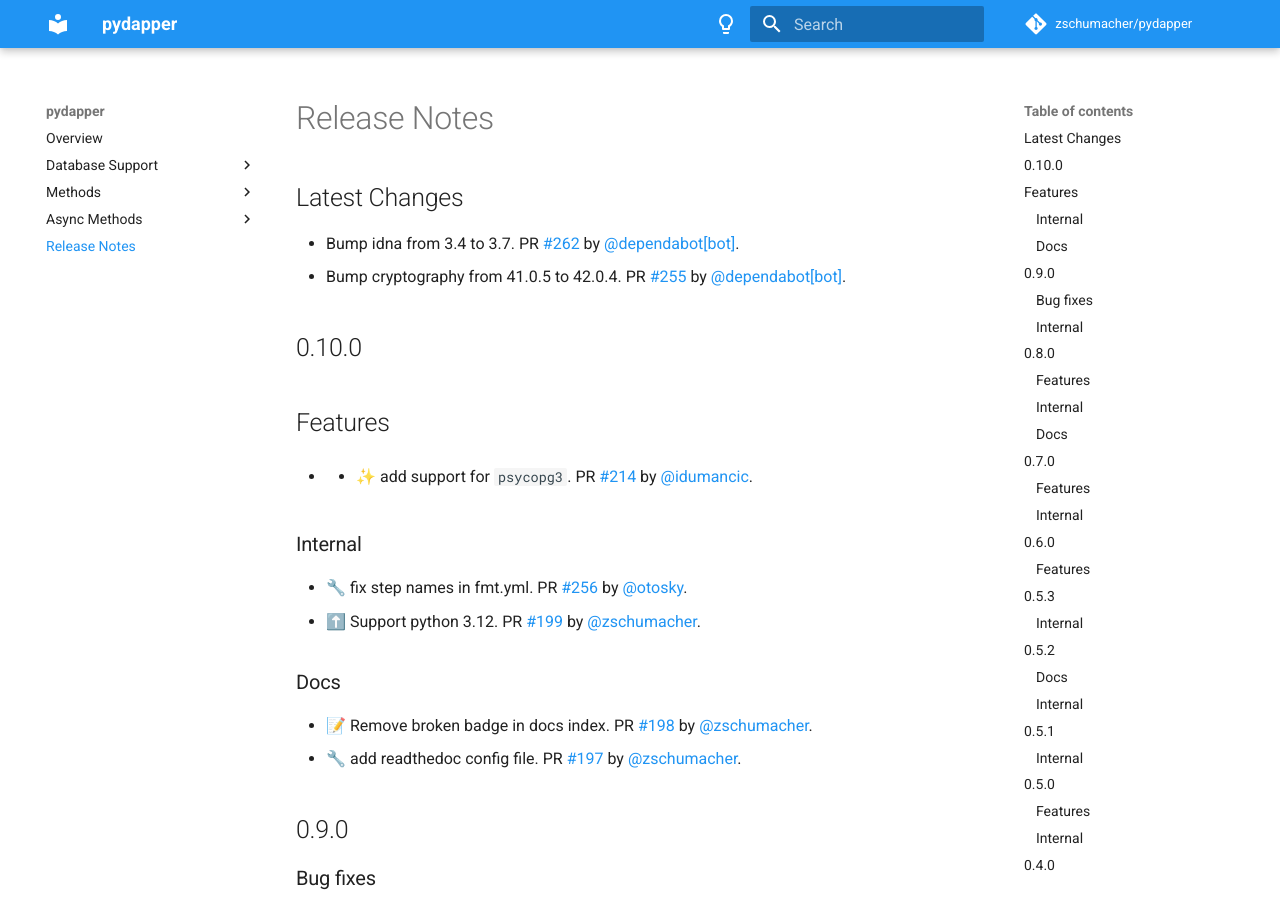
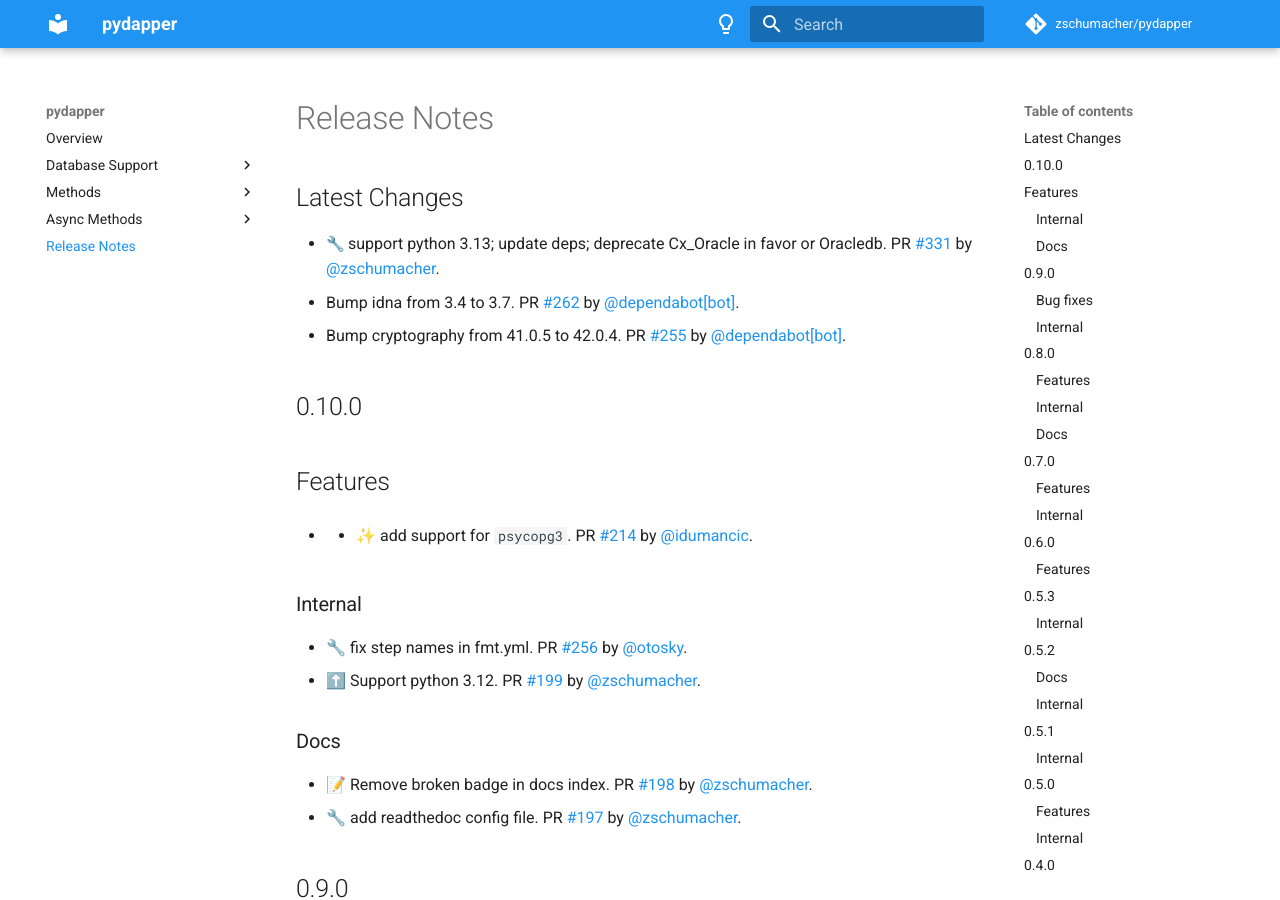
Before and after one commit to zschumacher/pydapper, an MkDocs documentation site: the page built from docs/release_notes.md, in a window 1280 px wide and 900 px high. Built offline with MkDocs 1.6.1 and Material for MkDocs 9.7.7, drawn with Linux system fonts in a browser that asks for light colours; emoji names are drawn with the system emoji font; comment, search, counter and statistics services are not loaded.

Commit message:
📝 Update release notes

```diff
--- a/docs/release_notes.md
+++ b/docs/release_notes.md
@@ -1,5 +1,6 @@
 ## Latest Changes
 
+* :wrench: support python 3.13; update deps; deprecate Cx_Oracle in favor or Oracledb. PR [#331](https://github.com/zschumacher/pydapper/pull/331) by [@zschumacher](https://github.com/zschumacher).
 * Bump idna from 3.4 to 3.7. PR [#262](https://github.com/zschumacher/pydapper/pull/262) by [@dependabot[bot]](https://github.com/apps/dependabot).
 * Bump cryptography from 41.0.5 to 42.0.4. PR [#255](https://github.com/zschumacher/pydapper/pull/255) by [@dependabot[bot]](https://github.com/apps/dependabot).
 
```
